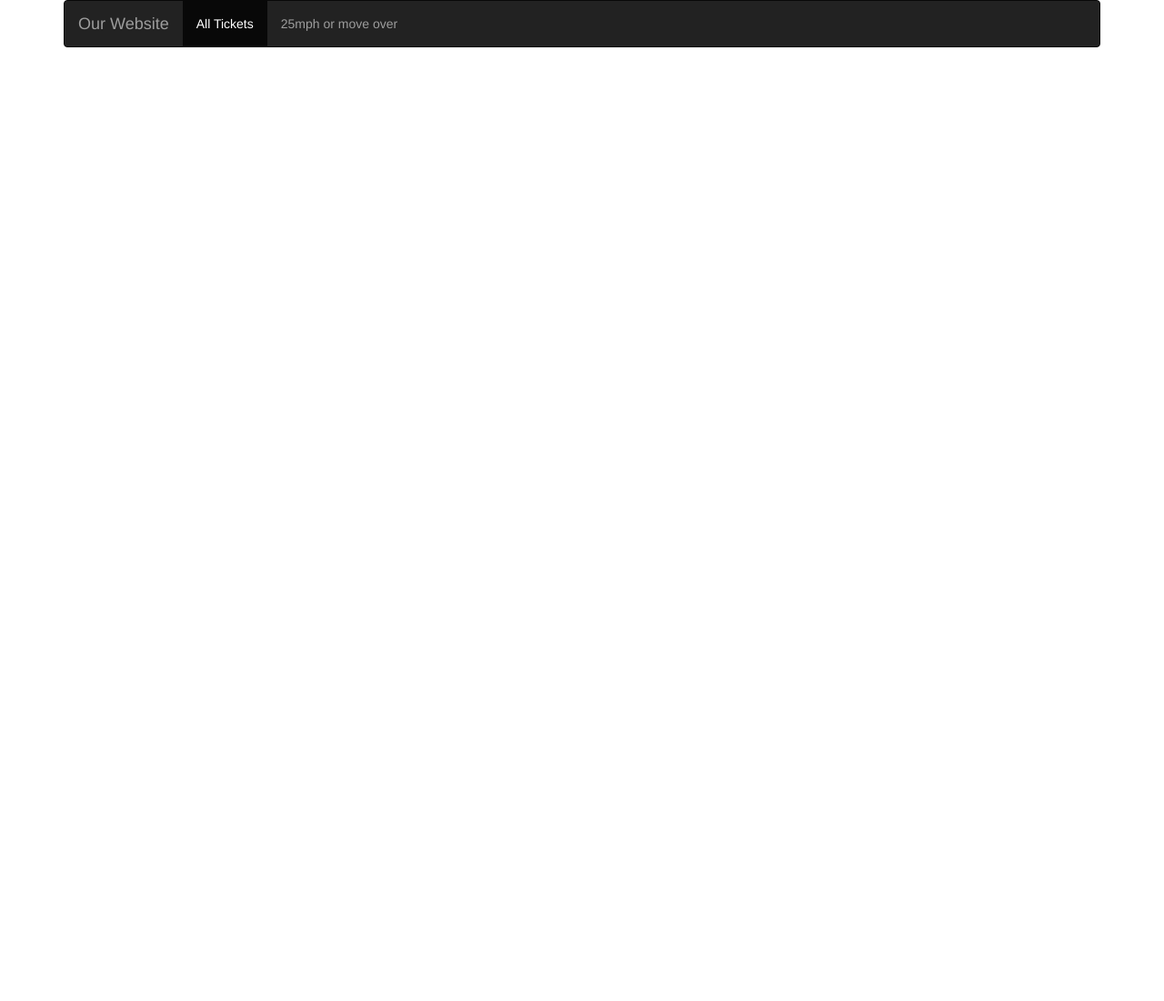
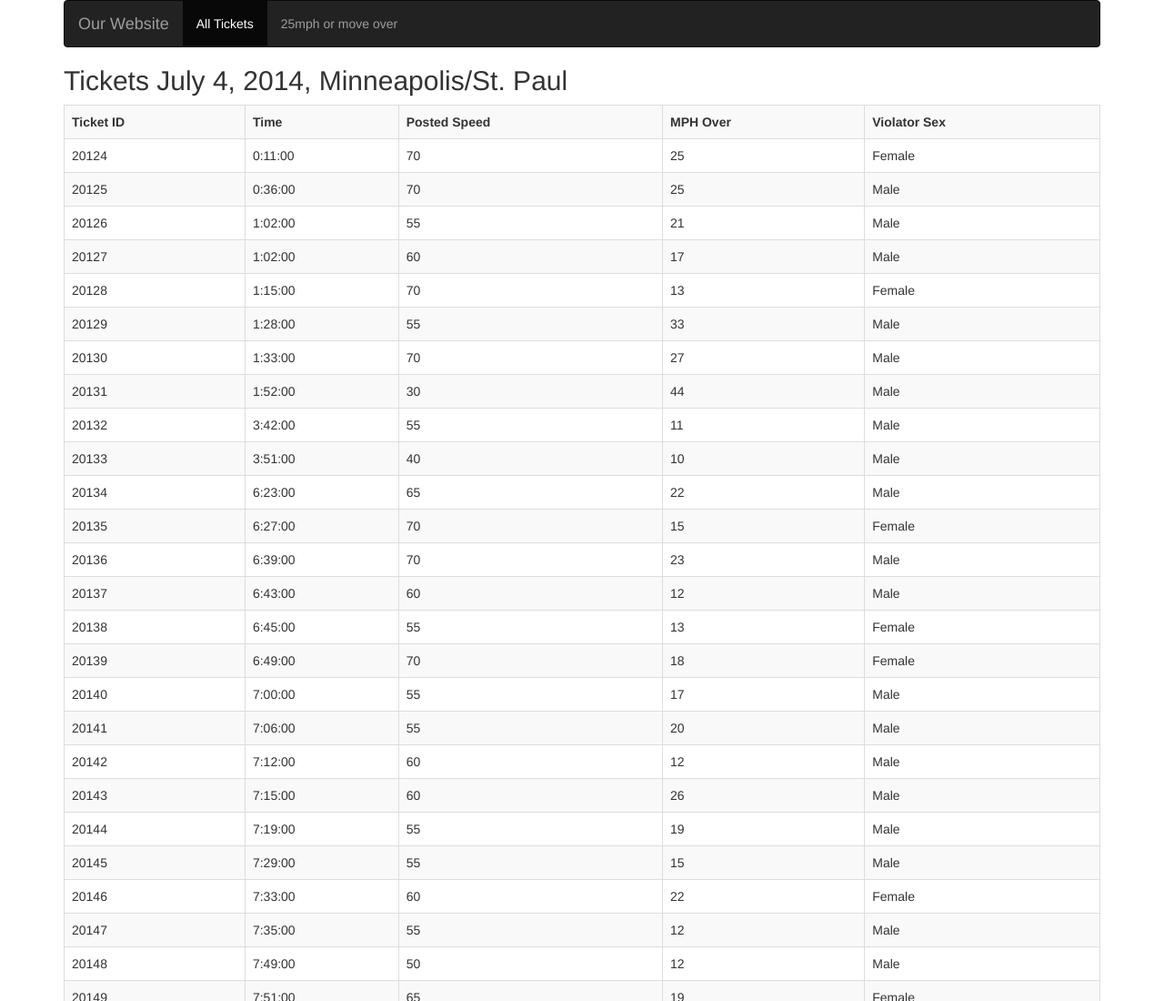
Before and after one commit to JBa01/JBa01.github.io, a plain HTML site: page 25over.html in a window 1280 px wide. Shown: the top 1100 px of the page at 91% size. Before the commit the page ends 800 px from the top, so only its background shows below. Drawn offline with nearby package versions, Linux system fonts and the light colour scheme.

Commit message:
Update 25over.html

```diff
--- a/25over.html
+++ b/25over.html
@@ -36,7 +36,7 @@
                   <th>MPH Over</th>
                   <th>Violator Sex</th>
               </tr>
-              <tr v-for="ticket in tickets" v-if="ticket.actual_speed - ticket.posted_speed > 25">
+              <tr v-for = "ticket in tickets">
                   <td>{{ticket.tid}}</td>
                   <td>{{ticket.stop_time}}</td>
                   <td>{{ticket.posted_speed}}</td>
@@ -62,6 +62,7 @@
                 async getData() {
                     const response = await fetch('tickets1.json')
                     this.tickets = await response.json()
+                    //tickets = data.filter( (item) => item.major == majSelect );
                 },
             }
           })
```
Lines whose indentation alone changed are shown as unchanged.
